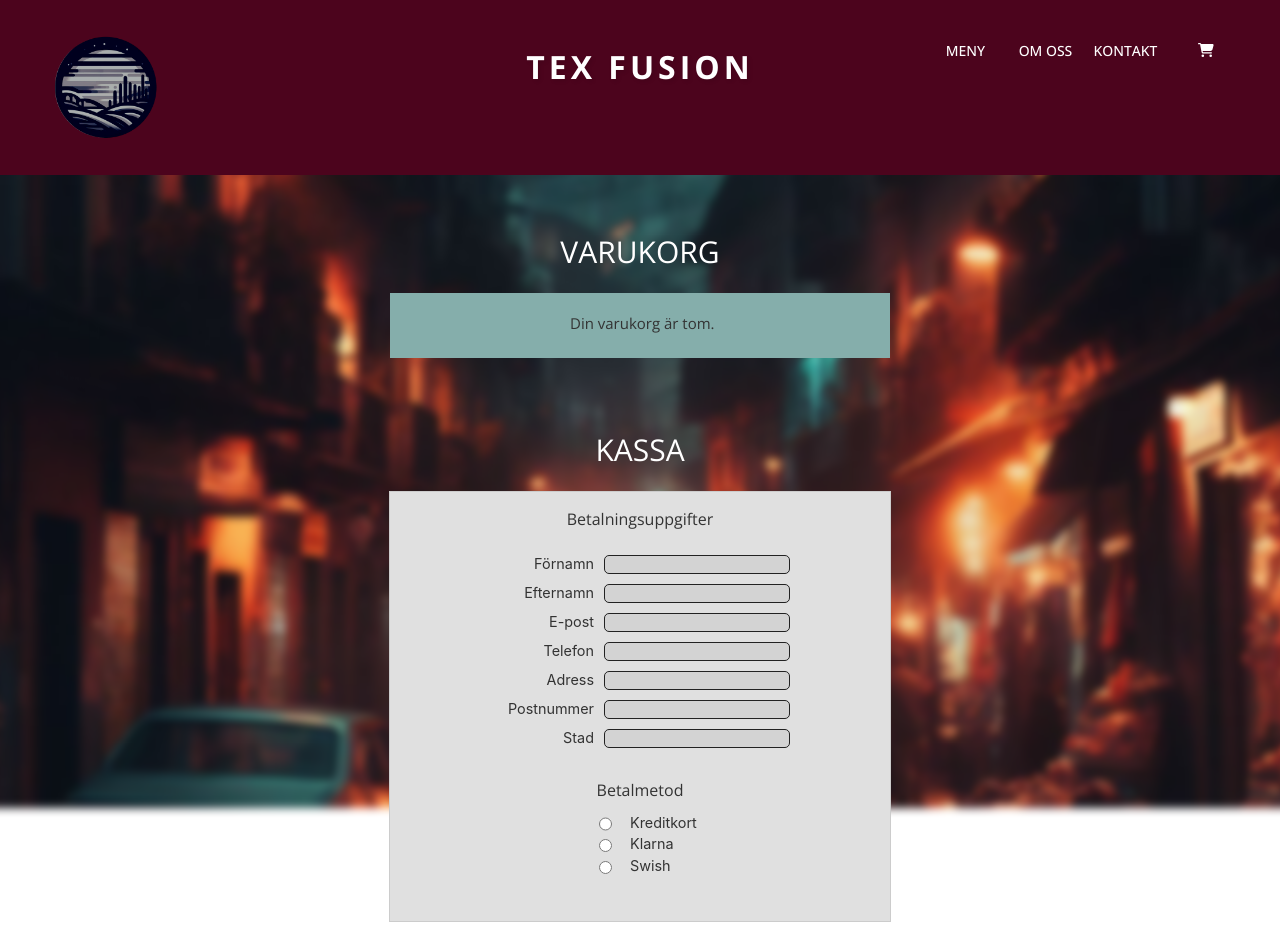
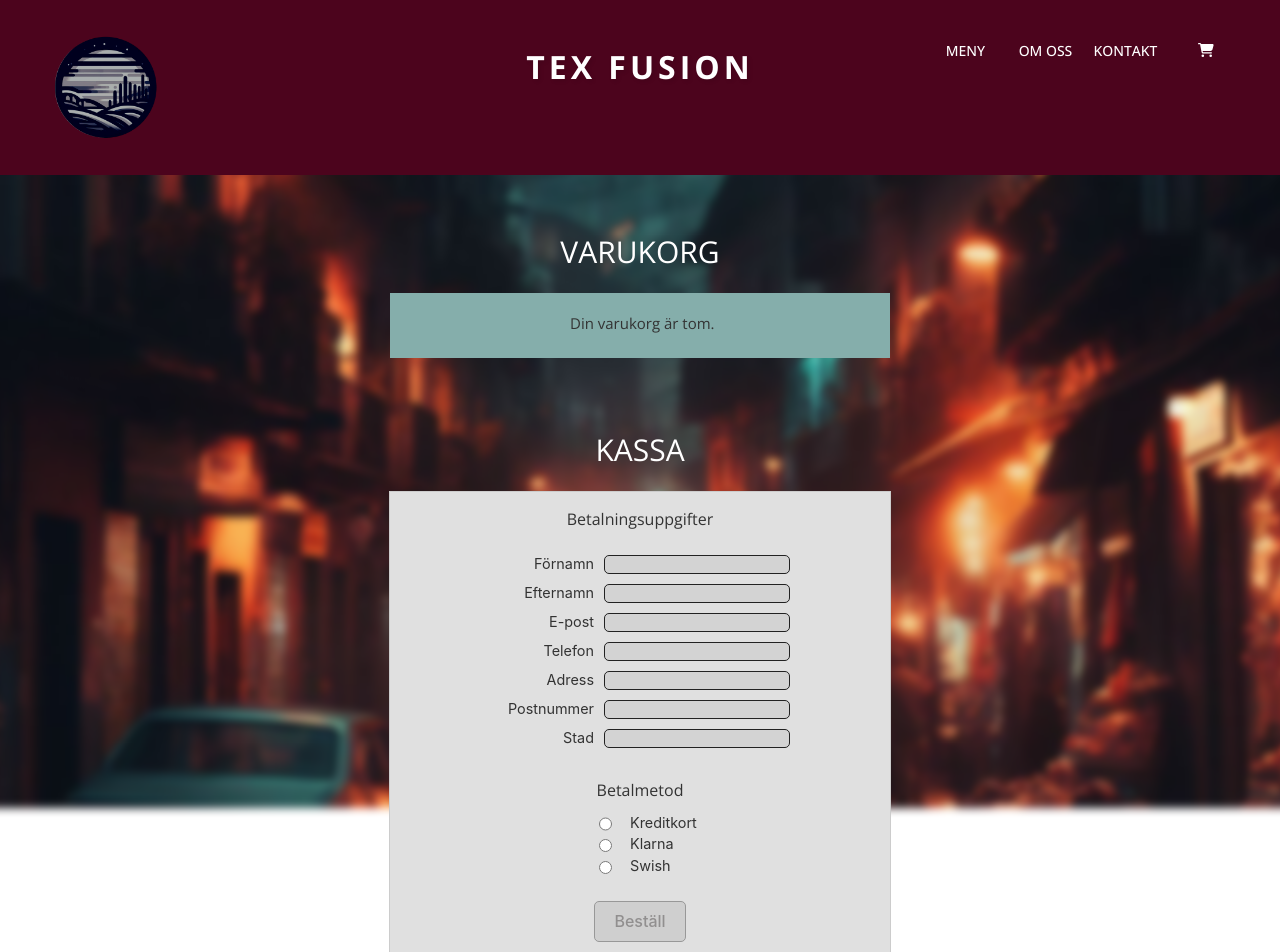
Before and after one commit to Rottweileriana/TexFusion, a React (Vite) app: page /Shoppingcart in a window 1280 px wide. Shown: the top 952 px of the page. Built offline with nearby package versions, Linux system fonts and the light colour scheme.

Commit message:
added an button inactive in checkoutform, when no products in cart

```diff
--- a/src/components/BurgerSideMenu.tsx
+++ b/src/components/BurgerSideMenu.tsx
@@ -36,6 +36,11 @@ const NavLinkStyle: typeof NavLink = styled(NavLink)`
   margin-left: 20px;
   color: lightgrey;
   font-family: "Open Sans";
+
+  &:hover {
+    color:#cc5500;
+    border:none;
+  }
 `;
 
 const ButtonStyle = styled.button`
@@ -49,7 +54,7 @@ const ButtonStyle = styled.button`
     outline: none;
   }
   &:hover {
-    color:#535bf2;
+    color:#cc5500;
     border:none;
   }
 `;
@@ -63,6 +68,11 @@ const CloseButton = styled.button`
   font-size: 20px;
   color: lightgrey;
   margin: 0 0 30px 20px;;
+
+  &:hover {
+    color:#cc5500;
+    border:none;
+  }
 `;
 
 const BottomGapSubLinks = styled.div`
--- a/src/components/CheckoutForm.tsx
+++ b/src/components/CheckoutForm.tsx
@@ -61,6 +61,42 @@ const ButtonStyle = styled.button`
   background-color:#7B0E34;
   color: white;
 
+  &:hover {
+    border-color: #7B0E34;
+  }
+`;
+
+const ButtonStyleInActive = styled.button`
+  position: relative;
+  background-color: #cfcfcf;
+  color: #918f8f;
+  border: 1px solid #989898;
+  border-radius: 5px;
+
+  &:hover {
+    cursor: default;
+    border-color: #989898;
+  }
+
+  &::after {
+    content: "Din varukorg är tom.";
+    position: absolute;
+    bottom: 100%;
+    left: 50%;
+    transform: translateX(-50%);
+    background-color: #c3cecd;
+    color: #333333;
+    padding: 5px;
+    border: 1px solid #333333;
+    border-radius: 5px;
+    opacity: 0;
+    transition: opacity 0.3s ease;
+    pointer-events: none;
+  }
+
+  &:hover::after {
+    opacity: 1;
+  }
 `;
 
 const RadioBtn = styled.input`
@@ -307,6 +343,7 @@ export function CheckoutForm() {
           <br/>
           {cart.length === 0 ? (
             <FormBtn>
+              <ButtonStyleInActive type="button">Beställ</ButtonStyleInActive>
             </FormBtn>
           ) : (
             <FormBtn>
--- a/src/components/NavBarComponent.tsx
+++ b/src/components/NavBarComponent.tsx
@@ -306,8 +306,6 @@ const TexFusionLogoTextContainer = styled.div`
   size: 50px;
 `;
 
-
-
 const NavBarListSub = styled.div`
   display: flex;
   height: 25%;
@@ -355,6 +353,7 @@ const LinkStyle = styled(Link)`
   text-decoration: none;
   position: relative;
   border-radius: 5px;
+
   &:hover {
     color: #cc5500;
   }
```
